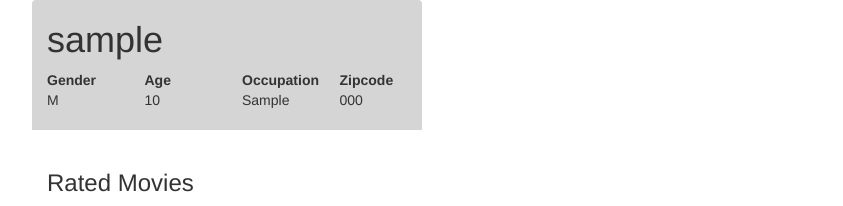
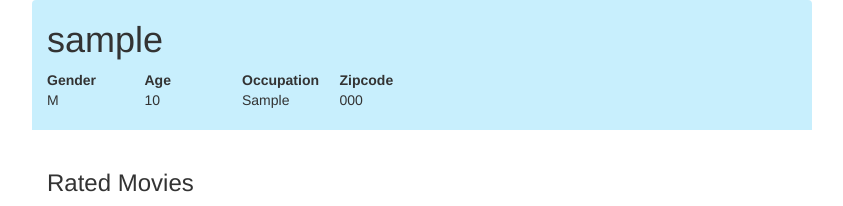
Before and after one commit to ahartz1/movieratings, a Django app: page /users/1 in a window 1280 px wide. Shown: the part 72-278 px from the top of the page, without its empty margins (23-866 px from the left). Run offline with Django 3.2, Linux system fonts and the light colour scheme; tables that the repository leaves empty hold one stand-in row (values such as "Sample post"); some libraries are stand-ins or nearby versions.

Commit message:
Update colors, consistent size of titlebars

```diff
--- a/movieratings/lensview/static/lensview/style.css
+++ b/movieratings/lensview/static/lensview/style.css
@@ -1,5 +1,5 @@
 .item-highlight {
-  background-color: #D5D5D5;
+  background-color: #C8EFFD;
 }
 
 .item-highlight.top {
--- a/movieratings/lensview/templates/lensview/user_detail.html
+++ b/movieratings/lensview/templates/lensview/user_detail.html
@@ -4,7 +4,7 @@
 
 {% block content %}
 <div class="row">
-  <div class="col-md-4 item-highlight top">
+  <div class="col-md-8 item-highlight top">
     <h1>{{ rater.user.username }}</h1>
   </div>
 </div>
@@ -27,7 +27,7 @@
       <dd>{{ rater.occupation }}</dd>
     </dl>
   </div>
-  <div class="col-md-1 item-highlight">
+  <div class="col-md-5 item-highlight">
     <dl>
       <dt>Zipcode</dt>
       <dd>{{ rater.zipcode }}</dd>
--- a/movieratings/templates/base.html
+++ b/movieratings/templates/base.html
@@ -2,7 +2,7 @@
 {% load staticfiles %}
 {% load bootstrap3 %}
 {% load bootstrap_themes %}
-{% bootstrap_styles theme='paper' type='min.css' %}
+{% bootstrap_styles theme='simplex' type='min.css' %}
 
 <html lang="en">
 
@@ -26,6 +26,13 @@
           </button>
           <a class="navbar-brand" href="{% url 'top_20' %}">MovieLens 1M Database Viewer</a>
         </div>
+
+        <!-- <form class="navbar-form navbar-left" role="search">
+           <div class="form-group">
+             <input type="text" class="form-control" placeholder="Search">
+           </div>
+           <button type="submit" class="btn btn-default">Submit</button>
+         </form>-->
 
         <div class="collapse navbar-collapse" id="bs-example-navbar-collapse-2">
           <ul class="nav navbar-nav navbar-right">
```
Also changed, not shown: movieratings/lensview/templates/lensview/top_20.html (+5 -2 lines).
